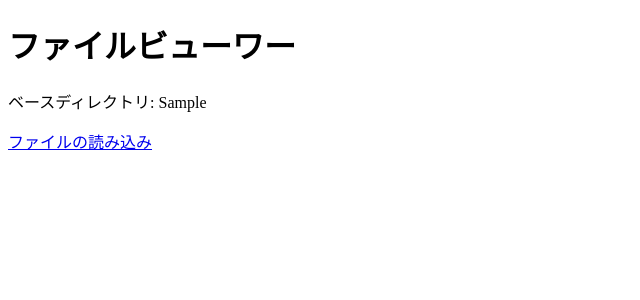
After one commit to myao9494/file_viewer, a Flask app: template templates/home.html in a window 1280 px wide. The commit adds this page. Shown: the top 300 px of the page, without its empty margins (0-640 px from the left). Run offline with Flask 3, Linux system fonts and the light colour scheme; the template is opened without the code that fills it: most values are stand-ins (such as "Sample title", 1, 10 or a date in 2020).

Commit message:
ファイルの読み込みを任意にし

```diff
--- a/app.py
+++ b/app.py
@@ -19,7 +19,17 @@ BASE_DIR = "/Users/sudoupousei/000_work"
 @app.route('/')
 def index():
     """
-    ホームページを表示する関数
+    シンプルなホームページを表示する関数
+
+    Returns:
+        str: レンダリングされたHTMLテンプレート
+    """
+    return render_template('home.html', base_dir=BASE_DIR)
+
+@app.route('/load_files')
+def load_files():
+    """
+    ファイルリストを読み込んで表示する関数
 
     Returns:
         str: レンダリングされたHTMLテンプレート
--- /dev/null
+++ b/templates/home.html
@@ -0,0 +1,14 @@
+<!DOCTYPE html>
+<html lang="ja">
+<head>
+    <meta charset="UTF-8">
+    <meta name="viewport" content="width=device-width, initial-scale=1.0">
+    <title>ファイルビューワー</title>
+    <link rel="stylesheet" href="{{ url_for('static', filename='style.css') }}">
+</head>
+<body>
+    <h1>ファイルビューワー</h1>
+    <p>ベースディレクトリ: {{ base_dir }}</p>
+    <a href="{{ url_for('load_files') }}" class="button">ファイルの読み込み</a>
+</body>
+</html>
--- a/templates/index.html
+++ b/templates/index.html
@@ -2,7 +2,6 @@
 
 {% block head %}
 {{ super() }}
-<!-- <link rel="stylesheet" href="{{ url_for('static', filename='css/markdown_style.css') }}"> -->
 {% endblock %}
 
 {% block header %}
@@ -20,10 +19,8 @@
 {% block content %}
 <div class="markdown-body">
     <ul>
-        <!-- Pythonから渡されたfilesリストをループで処理 -->
         {% for file in files %}
         <li>
-            <!-- 各ファイルへのリンクを生成: view_file関数へのURLを動的に生成 -->
             <a href="{{ url_for('view_file', file_path=file) }}">{{ file }}</a>
         </li>
         {% endfor %}
--- a/utils/file_utils.py
+++ b/utils/file_utils.py
@@ -11,7 +11,7 @@ def load_view_ignore():
     # .view_ignoreファイルのパスを取得
     view_ignore_path = os.path.join(os.path.dirname(os.path.dirname(__file__)), '.view_ignore')
     if os.path.exists(view_ignore_path):
-        with open(view_ignore_path, 'r') as f:
+        with open(view_ignore_path, 'r', encoding='utf-8') as f:
             # 空行とコメント行を除外してパターンを読み込む
             patterns = [line.strip() for line in f if line.strip() and not line.startswith('#')]
         print("読み込まれたパターン:", patterns)  # デバッグ出力
```
